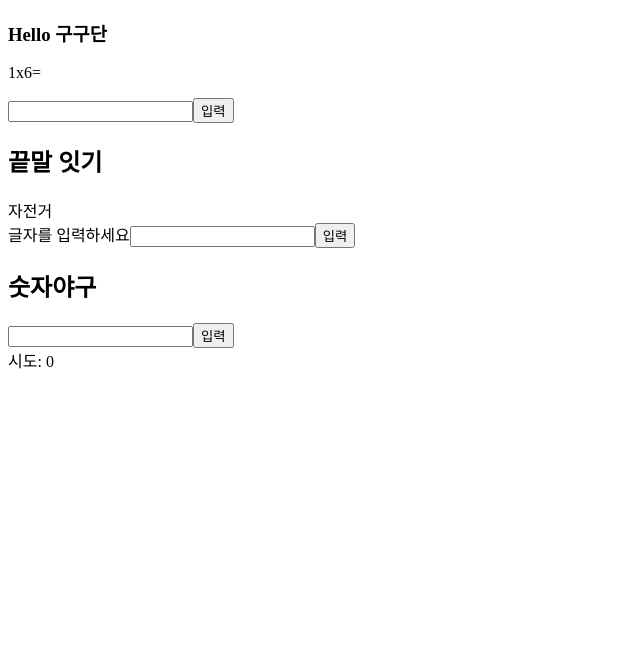
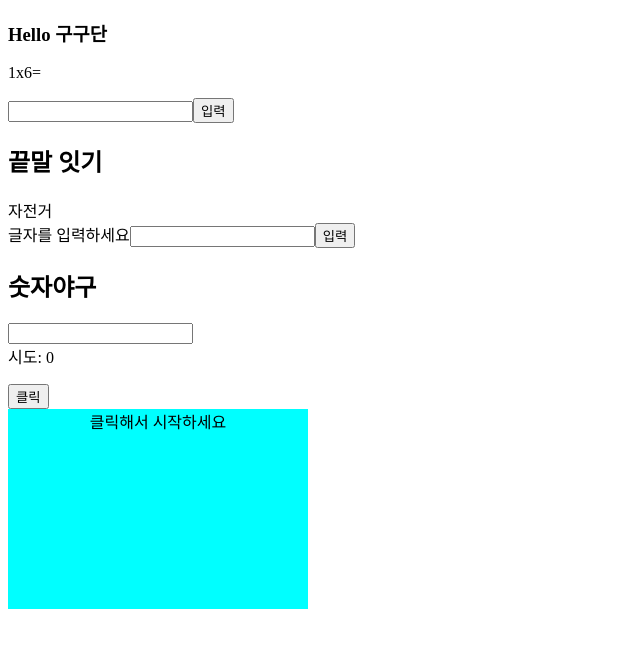
Before and after one commit to hansolparkdev/web_game_project, a React app: page / in a window 1280 px wide. Shown: the top 648 px of the page, without its empty margins (0-640 px from the left). Built offline with nearby package versions, Linux system fonts and the light colour scheme.

Commit message:
web_game_project_first_commit

```diff
--- a/index.html
+++ b/index.html
@@ -4,6 +4,24 @@
   <meta charset="UTF-8">
   <meta name="viewport" content="width=device-width, initial-scale=1.0">
   <title>웹게임</title>
+  <style>
+    #screen {
+      width:300px;
+      height:200px;
+      text-align: center;
+      user-select: none;
+    }
+    #screen.waiting{
+      background-color: aqua;
+    }
+    #screen.ready{
+      background-color: red;
+      color:white;
+    }
+    #screen.now{
+      background-color: greenyellow;
+    }
+  </style>
 </head>
 <body>
   <div id = "root"></div>
--- a/src/App.jsx
+++ b/src/App.jsx
@@ -2,12 +2,16 @@
 import Gugudan from './Gugudan';
 import WordRelay from './WordRelay';
 import NumberBaseball from './NumberBaseball';
+import RenderTest from './RenderTest';
+import ResponseCheck from './ResponseCheck';
 
 const App = () => (
   <Fragment>
     <Gugudan />
     <WordRelay />
     <NumberBaseball />
+    <RenderTest />
+    <ResponseCheck />
   </Fragment>
 );
 
--- a/src/NumberBaseball.jsx
+++ b/src/NumberBaseball.jsx
@@ -3,7 +3,8 @@
 /* eslint-disable react/destructuring-assignment */
 /* eslint-disable react/no-unused-state */
 // import React, { Fragment, Component, useState } from 'react';
-import React, { Fragment, useState } from 'react';
+import React, { Fragment, useState, memo } from 'react';
+import Try from './Try';
 
 function getNumbers() { // 숫자 네 개
   const candidate = [1, 2, 3, 4, 5, 6, 7, 8, 9];
@@ -15,7 +16,7 @@
   return array;
 }
 
-const NumberBaseball = () => {
+const NumberBaseball = memo(() => {
   const [result, setResult] = useState('');
   const [value, setValue] = useState('');
   const [answer, setAnswer] = useState(getNumbers());
@@ -56,7 +57,6 @@
   };
 
   const onChangeInput = (e) => {
-    console.log(answer);
     setValue(e.target.value);
   };
   return (
@@ -65,20 +65,16 @@
       <h2>{ result }</h2>
       <form onSubmit={onSubmitForm}>
         <input type="text" maxLength={4} value={value} onChange={onChangeInput} />
-        <button type="submit">입력</button>
       </form>
       <div>{`시도: ${tries.length}`}</div>
       <ul>
         {tries.map((v, i) => (
-          <li key={`${v.try + i}`}>
-            <b>{v.try}</b>
-            {`${v.result}`}
-          </li>
+          <Try key={`a${i + 1}`} tryinfo={v} />
         ))}
       </ul>
     </Fragment>
   );
-};
+});
 
 
 // class NumberBaseball extends Component {
--- /dev/null
+++ b/src/RenderTest.jsx
@@ -0,0 +1,42 @@
+/* eslint-disable react/no-access-state-in-setstate */
+/* eslint-disable react/destructuring-assignment */
+import React, { PureComponent } from 'react';
+
+class RenderTest extends PureComponent {
+  constructor(props) {
+    super(props);
+    this.state = {
+      counter: 0,
+      string: 'hello',
+      number: 1,
+      boolean: true,
+      object: {},
+      array: [],
+    };
+    this.onClick = this.onClick.bind(this);
+  }
+
+  // shouldComponentUpdate(nextProps, nextState, nextContext) {
+  //   if (this.state.counter !== nextState.counter) {
+  //     return true;
+  //   }
+  //   return false;
+  // }
+
+  onClick() {
+    this.setState({
+      array: [...this.state.array, 1],
+    });
+  }
+
+  render() {
+    console.log('랜더링', this.state);
+    return (
+      <div>
+        <button onClick={this.onClick} type="button">클릭</button>
+      </div>
+    );
+  }
+}
+
+export default RenderTest;
--- /dev/null
+++ b/src/ResponseCheck.jsx
@@ -0,0 +1,47 @@
+import React, { Component, Fragment } from 'react';
+
+class ResponseCheck extends Component {
+  constructor(props) {
+    super(props);
+    this.state = {
+      state: 'waiting',
+      message: '클릭해서 시작하세요',
+      result: [],
+    };
+    this.onClickScreen = this.onClickScreen.bind(this);
+    this.renderAverage = this.renderAverage.bind(this);
+  }
+
+  onClickScreen() {
+    console.log('hi');
+    this.setState({});
+  }
+
+  renderAverage() {
+    const { result } = this.state;
+    return result.length === 0
+      ? null
+      : <h1>{`평균시간 : ${result.reduce((a, c) => a + c) / result.length}ms`}</h1>;
+  }
+
+  render() {
+    const { state, message } = this.state;
+    return (
+      <Fragment>
+        <div
+          id="screen"
+          className={state}
+          onClick={this.onClickScreen}
+          onKeyDown={this.handleKeyDown}
+          role="button"
+          tabIndex={0}
+        >
+          {message}
+        </div>
+        {this.renderAverage()}
+      </Fragment>
+    );
+  }
+}
+
+export default ResponseCheck;
--- /dev/null
+++ b/src/Try.jsx
@@ -0,0 +1,23 @@
+/* eslint-disable react/prop-types */
+// import React, { memo } from 'react';
+import React, { PureComponent } from 'react';
+
+class Try extends PureComponent {
+  render() {
+    const { tryinfo } = this.props;
+    return (
+      <li>
+        <div>{tryinfo.try}</div>
+        <div>{tryinfo.result}</div>
+      </li>
+    );
+  }
+}
+// const Try = memo(({ tryinfo }) => (
+//   <li>
+//     <div>{tryinfo.try}</div>
+//     <div>{tryinfo.result}</div>
+//   </li>
+// ));
+
+export default Try;
```
